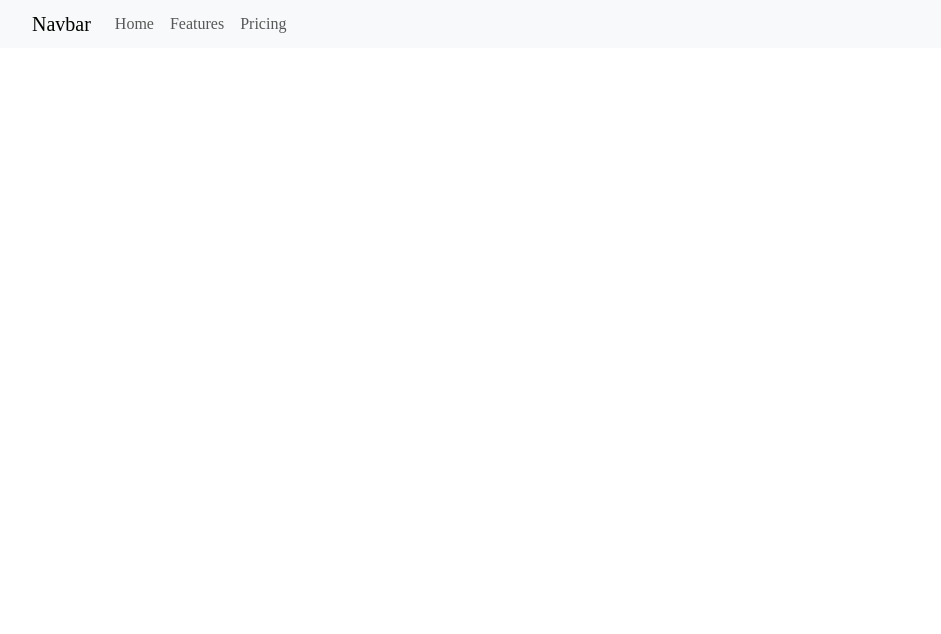
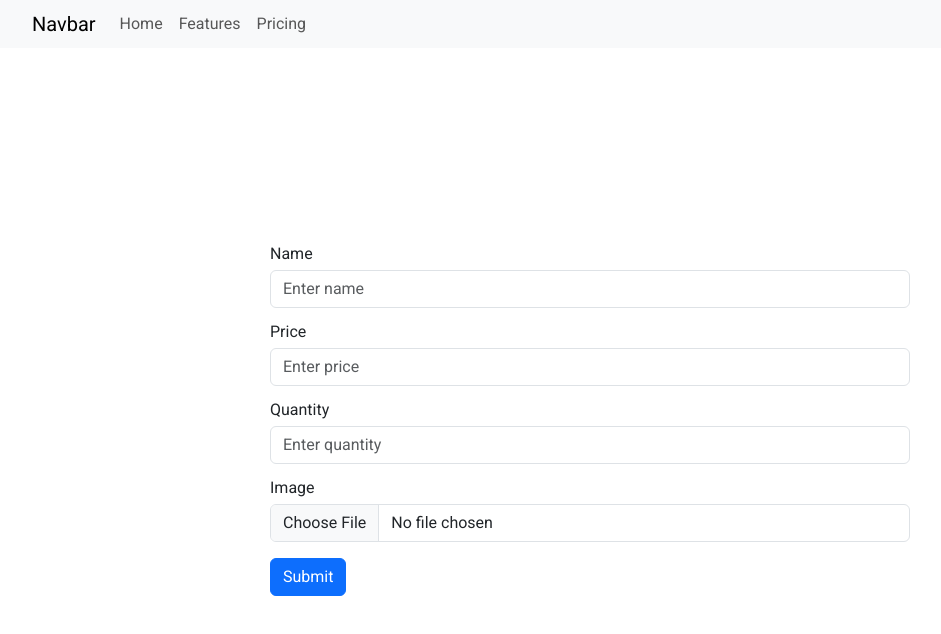
Before and after one commit to SimonVanMello/dshop, a React (Vite) app in the folder frontend/: page / in a window 1280 px wide. Shown: the top 634 px of the page, without its empty margins (50-991 px from the left). Built offline with nearby package versions, Linux system fonts and the light colour scheme.

Commit message:
addProduct page using swagger server stub

```diff
--- a/frontend/index.html
+++ b/frontend/index.html
@@ -5,11 +5,13 @@
 		<meta name="viewport" content="width=device-width, initial-scale=1.0" />
 		<link rel="icon" type="image/svg+xml" href="#" />
 		<link
-		rel="stylesheet"
-		href="https://cdn.jsdelivr.net/npm/bootstrap@5.3.0/dist/css/bootstrap.min.css"
-		integrity="sha384-9ndCyUaIbzAi2FUVXJi0CjmCapSmO7SnpJef0486qhLnuZ2cdeRhO02iuK6FUUVM"
-		crossorigin="anonymous"
-		/>
+			rel="stylesheet"
+			href="https://cdn.jsdelivr.net/npm/bootstrap@5.3.0/dist/css/bootstrap.min.css"
+			integrity="sha384-9ndCyUaIbzAi2FUVXJi0CjmCapSmO7SnpJef0486qhLnuZ2cdeRhO02iuK6FUUVM"
+			crossorigin="anonymous" />
+		<link
+			rel="stylesheet"
+			href="https://fonts.googleapis.com/css?family=Roboto" />
 		<title>dshop</title>
   	</head>
 	<body>
--- a/frontend/src/App.tsx
+++ b/frontend/src/App.tsx
@@ -1,9 +1,11 @@
 import NavigationBar from "./components/NavigationBar/NavigationBar";
+import AddProductPage from "./pages/AddProductPage/AddProductPage";
 
 const App = () => {
 	return (
 		<>
 			<NavigationBar />
+			<AddProductPage />
 		</>
 	);
 }
--- /dev/null
+++ b/frontend/src/components/AddProductForm/AddProductForm.css
@@ -0,0 +1,3 @@
+.formContainer{
+    width: 50%;
+}
--- /dev/null
+++ b/frontend/src/components/AddProductForm/AddProductForm.tsx
@@ -0,0 +1,63 @@
+import React, {useState} from 'react';
+import Button from 'react-bootstrap/Button';
+import Form from 'react-bootstrap/Form';
+
+import './AddProductForm.css';
+
+const AddProductForm = () : JSX.Element => {
+    const [validated, setValidated] = useState(false);
+
+    const handleSubmit = (event: any) => {
+        const form = event.currentTarget;
+        if (form.checkValidity() === false) {
+            event.preventDefault();
+            event.stopPropagation();
+        } else{
+            event.preventDefault();
+            const formData = new FormData(event.target);
+            const formDataObj = Object.fromEntries(formData.entries())
+            console.log(formDataObj);
+            fetch('https://virtserver.swaggerhub.com/SimonVanMello/dshop/1.0.0/product', {
+                method: 'post',
+                headers: {
+                    'Accept': 'application/json',
+                    'Content-type': 'application/json'
+                },
+                body: JSON.stringify(formDataObj)
+            }).then(response => {
+                console.log(response);
+            })
+        }
+        setValidated(true);
+    };
+
+    return (
+        <Form className="formContainer" noValidate onSubmit={handleSubmit} validated={validated}>
+            <Form.Group className="mb-3" controlId="AddProductForm.name">
+                <Form.Label>Name</Form.Label>
+                <Form.Control type="text" placeholder="Enter name" name="name" required />
+            </Form.Group>
+
+            <Form.Group className="mb-3" controlId="AddProductForm.price">
+                <Form.Label>Price</Form.Label>
+                <Form.Control type="number" placeholder="Enter price" min="0" name="price" required />
+            </Form.Group>
+
+            <Form.Group className="mb-3" controlId="AddProductForm.quantity">
+                <Form.Label>Quantity</Form.Label>
+                <Form.Control type="number" placeholder="Enter quantity" min="0" name="quantity" required />
+            </Form.Group>
+
+            <Form.Group className="mb-3" controlId="AddProductForm.img">
+                <Form.Label>Image</Form.Label>
+                <Form.Control type="file" placeholder="Enter image" accept=".jpg,.jpeg,.png" name="img" required />
+            </Form.Group>
+
+            <Button variant="primary" type="submit">
+                Submit
+            </Button>
+        </Form>
+    )
+};
+
+export default AddProductForm;
--- a/frontend/src/components/NavigationBar/NavigationBar.css
+++ b/frontend/src/components/NavigationBar/NavigationBar.css
@@ -0,0 +1,3 @@
+#NavBarContainer{
+    height: 42px;
+}
--- a/frontend/src/components/NavigationBar/NavigationBar.tsx
+++ b/frontend/src/components/NavigationBar/NavigationBar.tsx
@@ -4,7 +4,7 @@ import Nav from 'react-bootstrap/Nav';
 
 const NavigationBar = () => {
 	return (
-    	<Navbar bg="light" data-bs-theme="light">
+    	<Navbar bg="light" data-bs-theme="light" id="NavBarContainer">
 			<Container>
 			<Navbar.Brand href="#home">Navbar</Navbar.Brand>
 				<Nav className="me-auto">
--- a/frontend/src/index.css
+++ b/frontend/src/index.css
@@ -46,3 +46,11 @@ table {
 	border-collapse: collapse;
 	border-spacing: 0;
 }
+
+
+
+html, body, #root {
+	height: 100%;
+	width: 100%;
+	font-family: 'Roboto', sans-serif;
+}
--- /dev/null
+++ b/frontend/src/pages/AddProductPage/AddProductPage.css
@@ -0,0 +1,10 @@
+#AddProductPageContainer{
+    display: flex;
+    justify-content: center;
+    align-items: center;
+    position: absolute;
+    top: 42px;
+    bottom: 0;
+    left: 0;
+    right: 0;
+}
--- /dev/null
+++ b/frontend/src/pages/AddProductPage/AddProductPage.tsx
@@ -0,0 +1,13 @@
+import AddProductForm from '../../components/AddProductForm/AddProductForm.tsx';
+
+import './AddProductPage.css';
+
+const AddProductPage = () : JSX.Element => {
+    return (
+        <div id="AddProductPageContainer">
+            <AddProductForm />
+        </div>
+    );
+};
+
+export default AddProductPage;
```
Also changed, not shown: frontend/src/types/Product.ts (added, +7 -0 lines).
